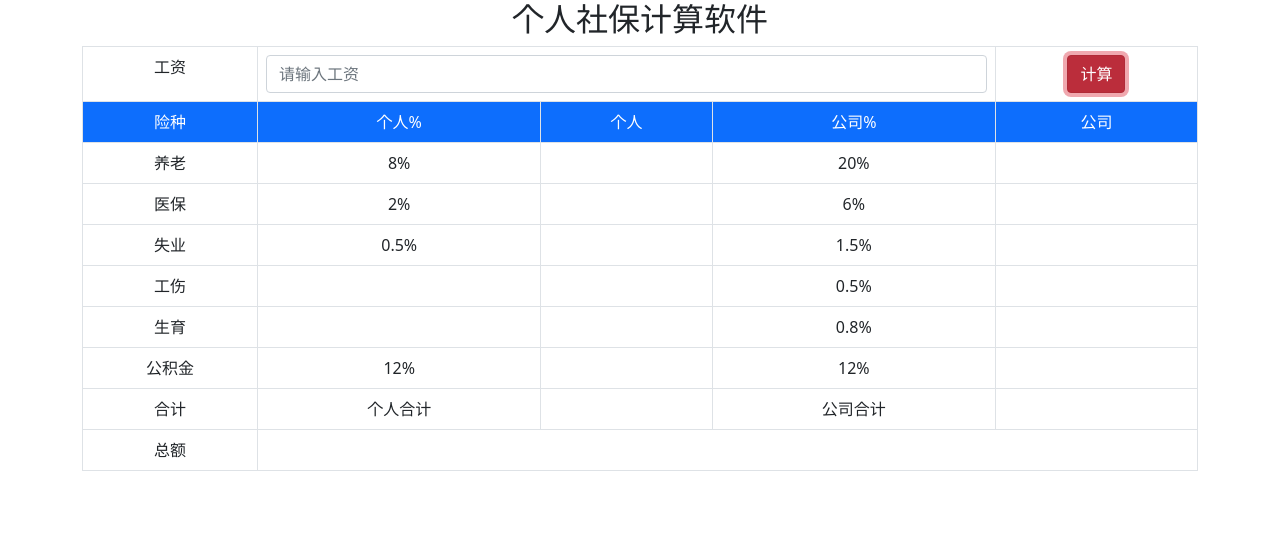
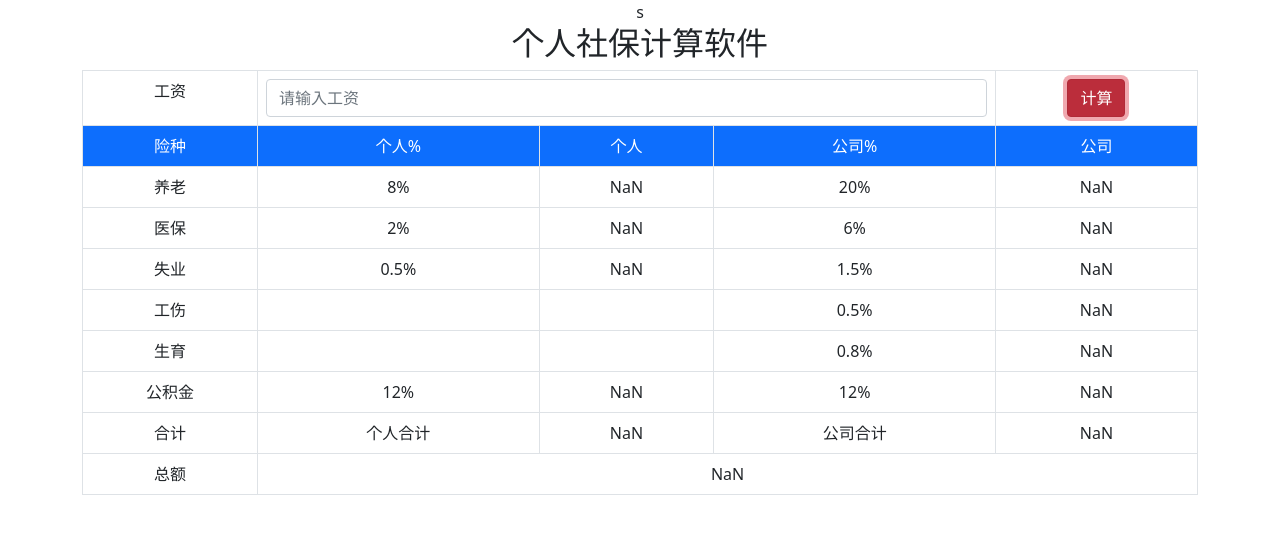
Before and after one commit to qwqhhhq/wacky-, a plain HTML site: page index.html in a window 1280 px wide. Both pictures are taken after a click on the button "计算". Drawn offline with nearby package versions, Linux system fonts and the light colour scheme.

Commit message:
Update index.html

```diff
--- a/index.html
+++ b/index.html
@@ -9,9 +9,48 @@
 
 		<!-- 最新的 Bootstrap5 核心 JavaScript 文件 -->
 		<script src="https://cdn.staticfile.net/twitter-bootstrap/5.1.1/js/bootstrap.bundle.min.js"></script>
+		<script>
+			function calc()
+			{
+				sal=document.getElementById("salary").value;
+				salnum=parseInt(sal);
+				ylgr=salnum*0.08;
+				ylgs=salnum*0.2;
+				document.getElementById("ylgr").innerText=ylgr;
+				document.getElementById("ylgs").innerText=ylgs;
+
+				ybgr=salnum*0.02;
+				ybgs=salnum*0.06;
+				document.getElementById("ybgr").innerText=ybgr;
+				document.getElementById("ybgs").innerText=ybgs;
+
+				sygr=salnum*0.005;
+				sygs=salnum*0.015;
+				document.getElementById("sygr").innerText=sygr;
+				document.getElementById("sygs").innerText=sygs;
+
+				gsgs=salnum*0.005;
+				document.getElementById("gsgs").innerText=gsgs;
+
+				sygsf=salnum*0.008;
+				document.getElementById("sygsf").innerText=sygsf;
+
+				gjjgr=salnum*0.12;
+				gjjgs=salnum*0.12;
+				document.getElementById("gjjgr").innerText=gjjgr;
+				document.getElementById("gjjgs").innerText=gjjgs;
+
+				sum1=ylgr+ybgr+sygr+gjjgr;
+				sum2=ylgs+ybgs+sygs+gsgs+sygsf+gjjgs;
+				sum3=sum1+sum2;
+				document.getElementById("sum1").innerText=sum1;
+				document.getElementById("sum2").innerText=sum2;
+				document.getElementById("sum3").innerText=sum3;
+			}
+		</script>
 	</head>
 	<body>
-		<div class="container text-center ">
+		<div class="container text-center ">s
 			<h2>个人社保计算软件</h2>
 			<table class="table table-bordered">
 				<tr>
@@ -20,7 +59,7 @@
 						<input class="form-control" type="text" id="salary" placeholder="请输入工资">
 					</td>
 					<td>
-						<button class="btn btn-danger btn-block">计算</button>
+						<button onclick="calc()" class="btn btn-danger btn-block">计算</button>
 					</td>
 				</tr>
 				<tr class="bg-primary text-white">
@@ -33,55 +72,55 @@
 				<tr>
 					<td>养老</td>
 					<td>8%</td>
-					<td></td>
-					<td>20%</td>
-					<td></td>
+					<td id="ylgr"></td>
+					<td >20%</td>
+					<td id="ylgs"></td>
 				</tr>
 				<tr>
 					<td>医保</td>
 					<td>2%</td>
-					<td></td>
+					<td id="ybgr"></td>
 					<td>6%</td>
-					<td></td>
+					<td id=ybgs></td>
 				</tr>
 				<tr>
 					<td>失业</td>
 					<td>0.5%</td>
-					<td></td>
+					<td id="sygr"></td>
 					<td>1.5%</td>
-					<td></td>
+					<td id="sygs"></td>
 				</tr>
 				<tr>
 					<td>工伤</td>
 					<td></td>
-					<td></td>
+					<td id="gsgr"></td>
 					<td>0.5%</td>
-					<td></td>
+					<td id="gsgs"></td>
 				</tr>
 				<tr>
 					<td>生育</td>
 					<td></td>
 					<td></td>
 					<td>0.8%</td>
-					<td></td>
+					<td id="sygsf"> </td>
 				</tr>
 				<tr>
 					<td>公积金</td>
 					<td>12%</td>
-					<td></td>
+					<td id="gjjgr"></td>
 					<td>12%</td>
-					<td></td>
+					<td id="gjjgs"></td>
 				</tr>
 				<tr>
 					<td>合计</td>
-					<td>个人合计</td>
-					<td></td>
+					<td >个人合计</td>
+					<td id="sum1"></td>
 					<td>公司合计</td>
-					<td></td>
+					<td id="sum2"></td>
 				</tr>
 				<tr>
-					<td>总额</td>
-					<td colspan="4"></td>
+					<td >总额</td>
+					<td colspan="4" id="sum3"></td>
 				</tr>
 			</table>
 		</div>
```
